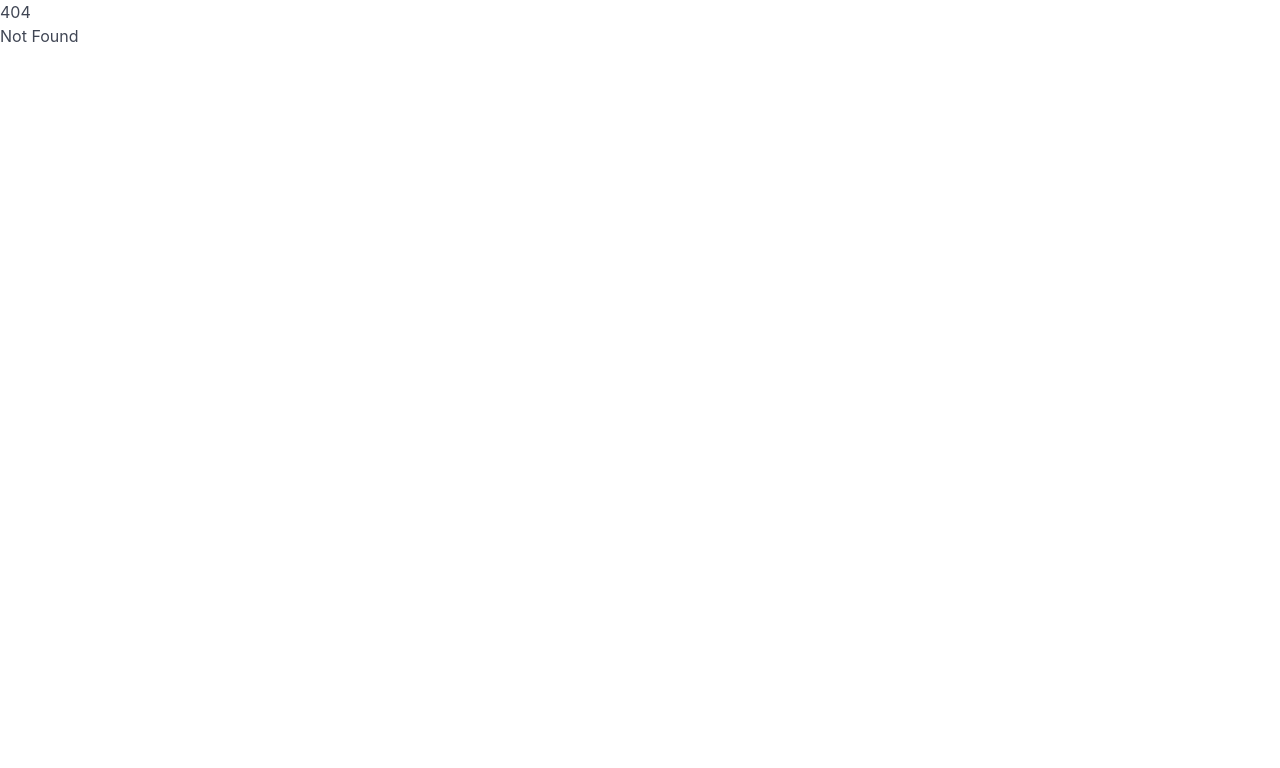
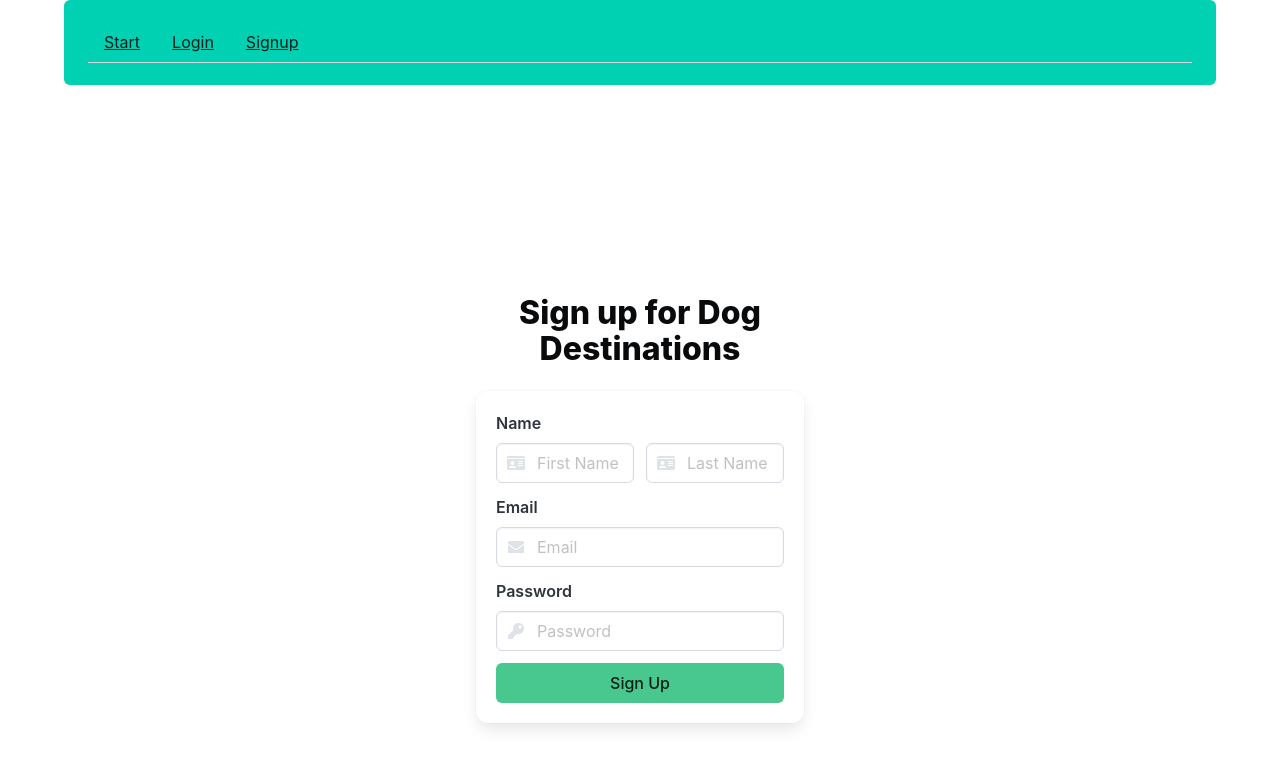
Before and after one commit to conwhelan/placemark-dog-destinations-sveltekit-ts, a SvelteKit app: page /signup in a window 1280 px wide. Before the commit this address had no page. Shown: the top 768 px of the page. Built offline with nearby package versions, Linux system fonts and the light colour scheme.

Commit message:
feat: complete frontend shell

```diff
--- /dev/null
+++ b/src/lib/ui/Message.svelte
@@ -0,0 +1,11 @@
+<script lang="ts">
+  // Message text is supplied by the parent form when feedback is needed.
+  let { message } = $props();
+</script>
+
+<!-- Reusable message component for form feedback -->
+<article class="message is-danger">
+  <div class="message-body">
+    {message}
+  </div>
+</article>
--- /dev/null
+++ b/src/lib/ui/UserCredentials.svelte
@@ -0,0 +1,40 @@
+<script lang="ts">
+  // These values are passed in from the parent form.
+  // $bindable allows the child inputs to update the parent variables.
+  let { email = $bindable(""), password = $bindable("") } = $props();
+</script>
+
+<!-- Reusable email/password input fields for login and signup forms -->
+<div class="field">
+  <label class="label" for="email">Email</label>
+  <div class="control has-icons-left">
+    <input
+      id="email"
+      bind:value={email}
+      class="input"
+      type="text"
+      placeholder="Email"
+      name="email"
+    />
+    <span class="icon is-small is-left">
+      <i class="fa fa-envelope"></i>
+    </span>
+  </div>
+</div>
+
+<div class="field">
+  <label class="label" for="password">Password</label>
+  <div class="control has-icons-left">
+    <input
+      id="password"
+      bind:value={password}
+      class="input"
+      type="password"
+      placeholder="Password"
+      name="password"
+    />
+    <span class="icon is-small is-left">
+      <i class="fa fa-key"></i>
+    </span>
+  </div>
+</div>
--- /dev/null
+++ b/src/lib/ui/UserDetails.svelte
@@ -0,0 +1,44 @@
+<script lang="ts">
+  // These values are passed in from the signup form.
+  // $bindable lets this component update the parent form state.
+  let { firstName = $bindable(""), lastName = $bindable("") } = $props();
+</script>
+
+<!-- Reusable first name / last name fields for signup -->
+<label class="label" for="firstName">Name</label>
+
+<div class="field is-horizontal">
+  <div class="field-body">
+    <div class="field">
+      <div class="control has-icons-left">
+        <input
+          id="firstName"
+          bind:value={firstName}
+          class="input"
+          type="text"
+          placeholder="First Name"
+          name="firstName"
+        />
+        <span class="icon is-small is-left">
+          <i class="fa fa-id-card"></i>
+        </span>
+      </div>
+    </div>
+
+    <div class="field">
+      <div class="control has-icons-left">
+        <input
+          id="lastName"
+          bind:value={lastName}
+          class="input"
+          type="text"
+          placeholder="Last Name"
+          name="lastName"
+        />
+        <span class="icon is-small is-left">
+          <i class="fa fa-id-card"></i>
+        </span>
+      </div>
+    </div>
+  </div>
+</div>
--- a/src/routes/+layout.svelte
+++ b/src/routes/+layout.svelte
@@ -1,11 +1,14 @@
-<script lang="ts">
-	import favicon from '$lib/assets/favicon.svg';
+<!-- Common layout shared by all pages/routes -->
+<div class="container">
+  <!-- Basic navigation links for the starter routes -->
+  <div class="tabs notification is-primary">
+    <ul>
+      <li><a href="/">Start</a></li>
+      <li><a href="/login">Login</a></li>
+      <li><a href="/signup">Signup</a></li>
+    </ul>
+  </div>
 
-	let { children } = $props();
-</script>
-
-<svelte:head>
-	<link rel="icon" href={favicon} />
-</svelte:head>
-
-{@render children()}
+  <!-- The current route/page is rendered here -->
+  <slot />
+</div>
--- /dev/null
+++ b/src/routes/signup/+page.svelte
@@ -0,0 +1,15 @@
+<script lang="ts">
+	import SignupForm from './SignupForm.svelte';
+</script>
+
+<!-- Signup route page. The actual form is kept in a separate component (SignupForme.svelte). -->
+<section class="hero is-fullheight">
+	<div class="hero-body">
+		<div class="container">
+			<div class="column is-4 is-offset-4">
+				<h3 class="title has-text-black has-text-centered">Sign up for Dog Destinations</h3>
+				<SignupForm />
+			</div>
+		</div>
+	</div>
+</section>
--- /dev/null
+++ b/src/routes/signup/SignupForm.svelte
@@ -0,0 +1,38 @@
+<script lang="ts">
+  import Message from "$lib/ui/Message.svelte";
+  import UserCredentials from "$lib/ui/UserCredentials.svelte";
+  import UserDetails from "$lib/ui/UserDetails.svelte";
+
+  // Local form state for the signup inputs.
+  // UserDetails updates firstName/lastName and UserCredentials updates email/password.
+  let firstName = $state("");
+  let lastName = $state("");
+  let email = $state("");
+  let password = $state("");
+  let message = $state("");
+
+  async function signup() {
+    // Real API signup will be added later when the service layer is introduced.
+    const success = false;
+
+    if (success) {
+      message = "";
+    } else {
+      message = "Error trying to sign up";
+    }
+  }
+</script>
+
+<div class="box">
+  {#if message}
+    <Message {message} />
+  {/if}
+
+  <!-- Reusable name fields for signup -->
+  <UserDetails bind:firstName bind:lastName />
+
+  <!-- Reusable email/password fields shared by signup and login -->
+  <UserCredentials bind:email bind:password />
+
+  <button onclick={() => signup()} class="button is-success is-fullwidth">Sign Up</button>
+</div>
```
Also changed, not shown: src/lib/ui/SplashScreen.svelte (added, +36 -0 lines), src/routes/+page.svelte (+6 -2 lines), src/routes/login/+page.svelte (added, +15 -0 lines), src/routes/login/LoginForm.svelte (added, +32 -0 lines).
